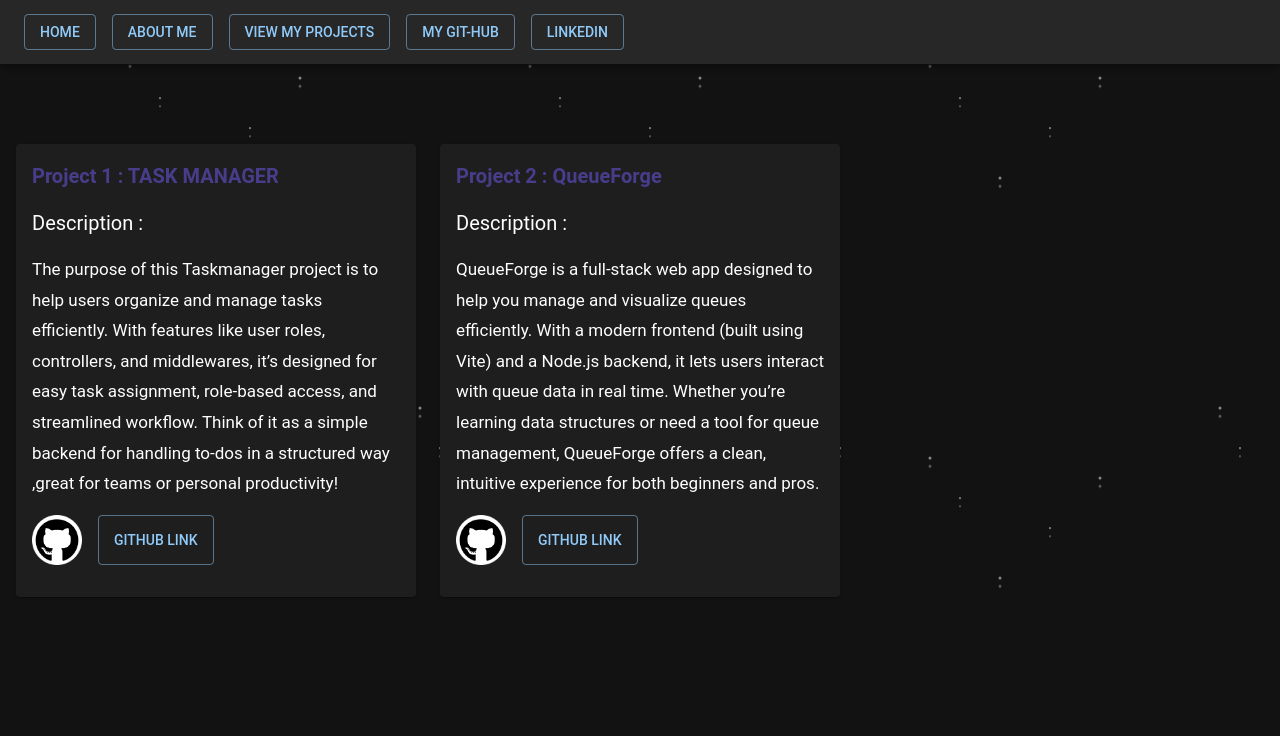
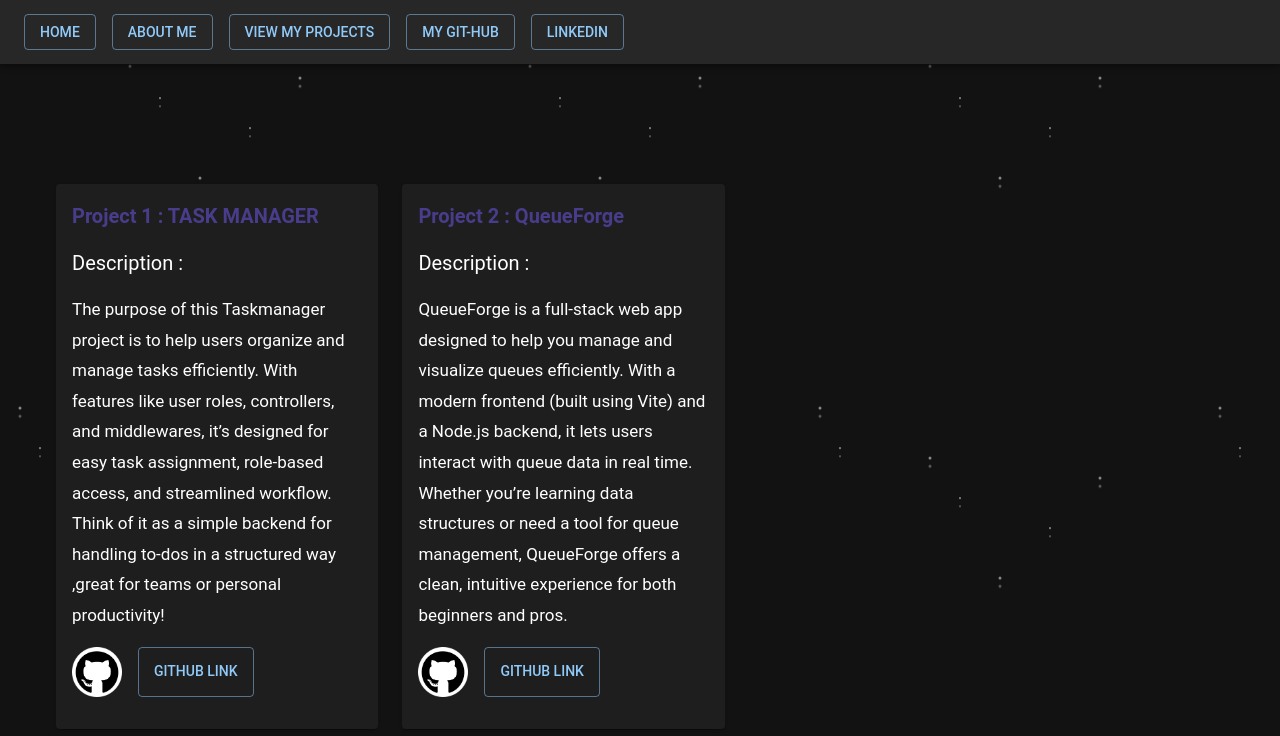
Before and after one commit to VineetMelavanki/My-Portfolio, a React (Vite) app: page /My-Projects in a window 1280 px wide. Shown: the top 736 px of the page. Built offline with nearby package versions, Linux system fonts and the light colour scheme.

Commit message:
Made the web page responsive accroding to display size

```diff
--- a/src/Pages/Home.jsx
+++ b/src/Pages/Home.jsx
@@ -2,7 +2,7 @@ import {Typography,Box,Button,Paper} from "@mui/material"
 import IMAGE from "../assets/myimage.png"
 export default function Home(){
     return(
-        <Box sx={{display:"flex",gap:4, justifyContent:"center",alignItems:"flex-start"}}>
+        <Box  sx={{display:"flex",gap:4, justifyContent:"center",alignItems:"flex-start",p:{sm:2,md:5},width:{xs:"100%",sm:"80%",md:"60%"}}}>
         <Box sx={{display:"flex",flexDirection:"column",gap:3}}>
          <Paper sx={{
             width:1000,
--- a/src/Pages/Project.jsx
+++ b/src/Pages/Project.jsx
@@ -7,7 +7,9 @@ export default function Projects(){
             display:"flex",
             alignItems:"flex-start",
             justifyContent:"flex-start",
-            gap:3
+            gap:3,
+            width:{xs:"100%", sm:"80%",md:"60%"},
+            p:{sm:2,md:5}
             }}>
          <Paper sx={{
             width:400,
```
